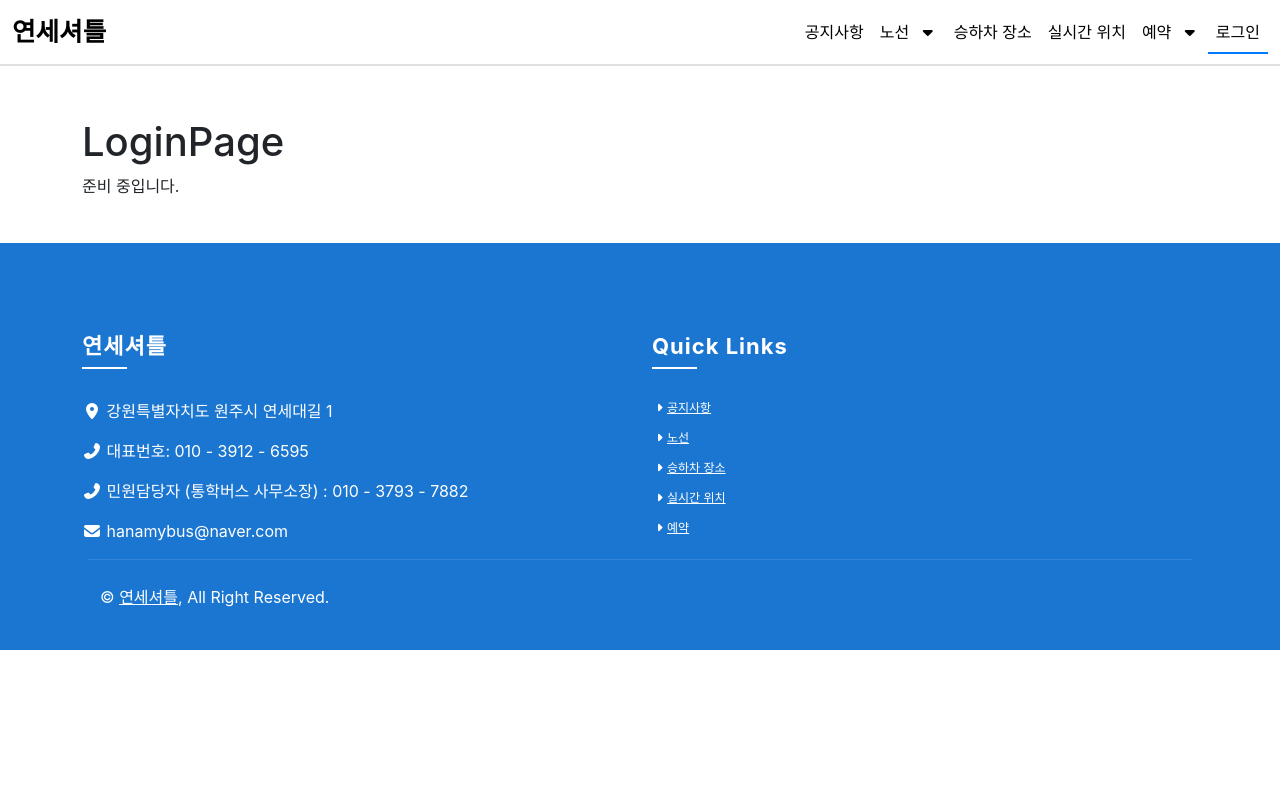
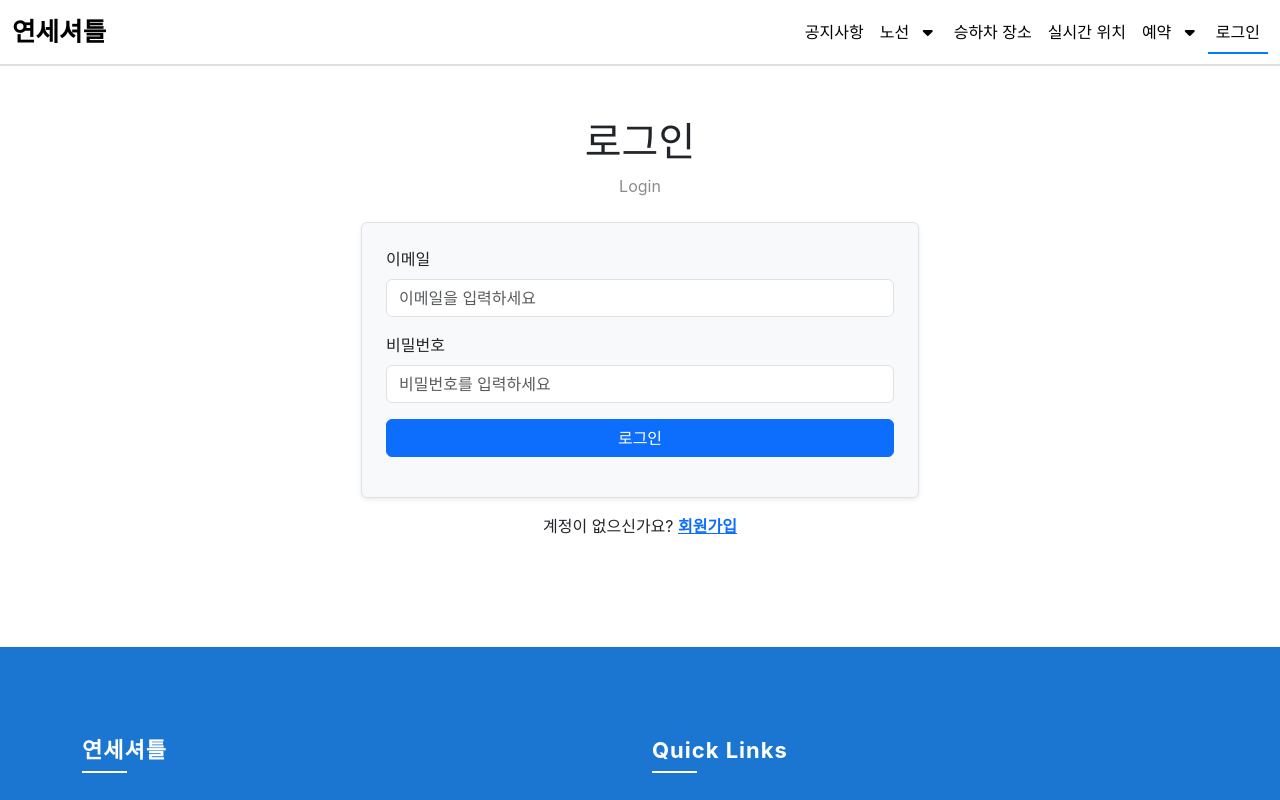
Before and after one commit to hannahcho422/yonsei-shuttle, a Vue app in the folder frontend/: page /login in a window 1280 px wide. Shown: the top 800 px of the page. Built offline with nearby package versions, Linux system fonts and the light colour scheme.

Commit message:
feat: add login page

```diff
--- a/frontend/src/views/user/LoginPage.vue
+++ b/frontend/src/views/user/LoginPage.vue
@@ -1,6 +1,67 @@
 <template>
-  <div class="container mt-5">
-    <h1>LoginPage</h1>
-    <p>준비 중입니다.</p>
+  <div class="container py-5 d-flex justify-content-center">
+    <div class="col-md-8 col-lg-6">
+      <h1 class="text-center mb-2">로그인</h1>
+      <p class="text-center mb-4 section-subtitle">Login</p>
+
+      <form @submit.prevent="handleLogin" class="p-4 border rounded bg-light shadow-sm">
+        <div class="mb-3">
+          <label for="email" class="form-label">이메일</label>
+          <input type="email" id="email" v-model="email" class="form-control"
+            required placeholder="이메일을 입력하세요" />
+        </div>
+
+        <div class="mb-3">
+          <label for="password" class="form-label">비밀번호</label>
+          <input type="password" id="password" v-model="password" class="form-control"
+            required placeholder="비밀번호를 입력하세요" />
+        </div>
+
+        <div class="mb-3">
+          <button type="submit" class="btn btn-primary w-100" :disabled="loading">
+            {{ loading ? '로그인 중...' : '로그인' }}
+          </button>
+        </div>
+
+        <div v-if="errorMessage" class="alert alert-danger">{{ errorMessage }}</div>
+      </form>
+
+      <div class="text-center mt-3">
+        <p>
+          계정이 없으신가요?
+          <router-link to="/signup" class="text-primary fw-bold">회원가입</router-link>
+        </p>
+      </div>
+    </div>
   </div>
 </template>
+
+<script setup>
+import { ref } from 'vue'
+import { useRouter } from 'vue-router'
+import { useAuthStore } from '@/stores/auth'
+
+const router = useRouter()
+const authStore = useAuthStore()
+
+const email = ref('')
+const password = ref('')
+const loading = ref(false)
+const errorMessage = ref('')
+
+async function handleLogin() {
+  loading.value = true
+  errorMessage.value = ''
+
+  try {
+    await authStore.login(email.value, password.value)
+    alert('로그인에 성공하였습니다.')
+    router.push('/')
+  } catch (error) {
+    const msg = error.response?.data?.error?.message || '로그인에 실패하였습니다.'
+    errorMessage.value = msg
+  } finally {
+    loading.value = false
+  }
+}
+</script>
```
